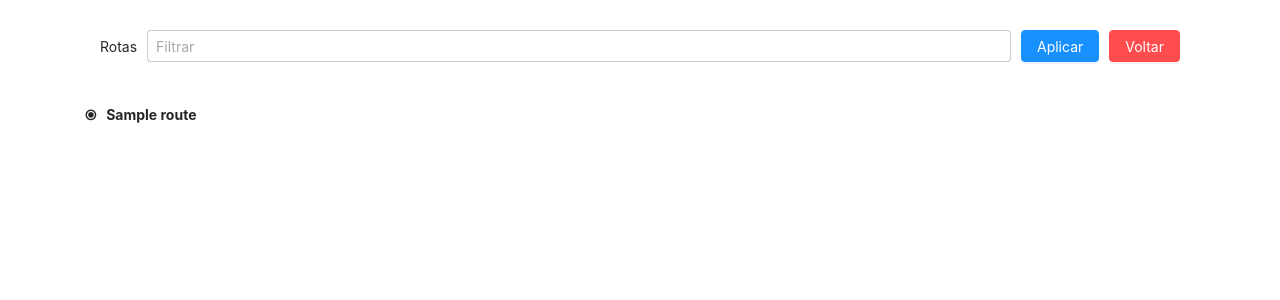
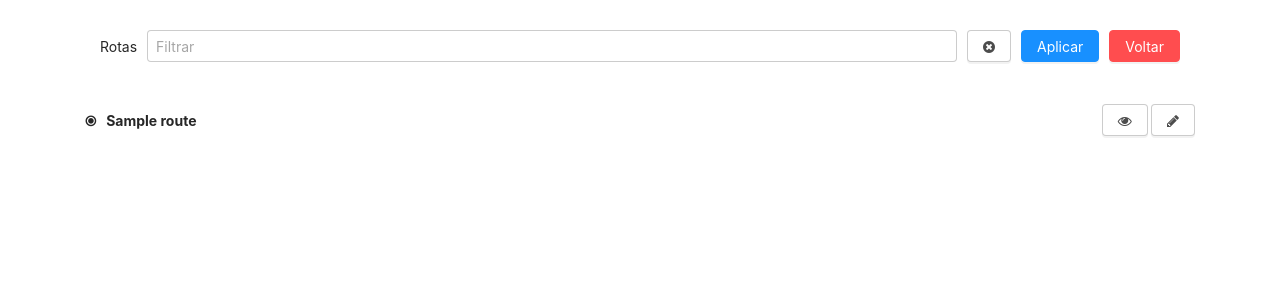
Before and after one commit to mateusolorenzatti/gtfs-farroupilha-manager, a Django app: template templates/routes/routes.html in a window 1280 px wide. Shown: the part 50-350 px from the top of the page. Run offline with Django 3.2, Linux system fonts and the light colour scheme; the template is opened without the code that fills it: most values are stand-ins (such as "Sample title", 1, 10 or a date in 2020); lists and menus that the app fills with data are empty; some libraries are stand-ins or nearby versions.

Commit message:
Ajustes na tela de Lista das Rotas; Alterado o espaçamento na sidebar

```diff
--- a/templates/basic/partials/_sidebar.html
+++ b/templates/basic/partials/_sidebar.html
@@ -5,7 +5,7 @@
       <h5 class="sidebar-title"> Acesso </h5>
       <div class="sidebar-divider"></div>
       <a href="/logout" class="sidebar-link">
-        <i class="fa fa-sign-out mr-2" aria-hidden="true"></i>
+        <i class="fa fa-sign-out mr-2" aria-hidden="true"></i> &nbsp;
         Logout
       </a>
       <!-- <a href="#" class="sidebar-link">CLI commands</a> -->
@@ -14,12 +14,12 @@
       <h5 class="sidebar-title"> Acesso </h5>
       <div class="sidebar-divider"></div>
       <a href="/login" class="sidebar-link">
-        <i class="fa fa-sign-in mr-2" aria-hidden="true"></i>
+        <i class="fa fa-sign-in mr-2" aria-hidden="true"></i> &nbsp;
         Login
       </a>
 
       <a href="/admin" class="sidebar-link">
-        <i class="fa fa-shield mr-2" aria-hidden="true"></i>
+        <i class="fa fa-shield mr-2" aria-hidden="true"></i> &nbsp;
         Admin Django
       </a>
       {% endif %}
@@ -29,12 +29,12 @@
       <h5 class="sidebar-title">Sobre</h5>
       <div class="sidebar-divider"></div>
       <a href="https://www.feitonabiblioteca.org/bybus?lang=pt" target="_blank" rel="noopener noreferrer" class="sidebar-link">
-        <i class="fa fa-bus mr-2" aria-hidden="true"></i>
+        <i class="fa fa-bus mr-2" aria-hidden="true"></i> &nbsp;
         Projeto ByBus
       </a>
 
       <a href="https://github.com/mateusolorenzatti/gtfs-farroupilha-manager" target="_blank" rel="noopener noreferrer" class="sidebar-link">
-        <i class="fa fa-github mr-2" aria-hidden="true"></i>
+        <i class="fa fa-github mr-2" aria-hidden="true"></i> &nbsp;
         Projeto no Github
       </a>
 
@@ -43,7 +43,7 @@
       <h5 class="sidebar-title">Opções</h5>
       <div class="sidebar-divider"></div>
       <a onclick="halfmoon.toggleDarkMode()" class="sidebar-link">
-        <i class="fa fa-moon-o mr-2" aria-hidden="true"></i>
+        <i class="fa fa-moon-o mr-2" aria-hidden="true"></i> &nbsp;
         Aternar Tema
       </a>
 
--- a/templates/gtfs/dashboard.html
+++ b/templates/gtfs/dashboard.html
@@ -22,7 +22,7 @@
                     <div class="text-left">
                         {% for route in routes %}
 
-                        {% include 'routes/partials/_item.html' %} <br>
+                        {% include 'routes/partials/_item_simple.html' %} <br>
 
                         {% endfor %}
                         <p> E mais ...</p>
--- a/templates/routes/partials/_item.html
+++ /dev/null
@@ -1,3 +0,0 @@
-<tr>
-    <th> <spam style="color: #{{ route.route_color }};" > ⦿ &nbsp; </spam> {{ route.route_long_name }}</th>
-</tr>
--- /dev/null
+++ b/templates/routes/partials/_item_simple.html
@@ -0,0 +1 @@
+<th> <spam style="color: #{{ route.route_color }};" > ⦿ &nbsp; </spam> {{ route.route_long_name }}</th>
--- /dev/null
+++ b/templates/routes/partials/_item_table.html
@@ -0,0 +1,13 @@
+<tr>
+    <th> <spam style="color: #{{ route.route_color }};" > ⦿ &nbsp; </spam> {{ route.route_long_name }}</th>
+    <th>
+        <div class="float-right">
+            <a class="btn"  >
+                <i class="fa fa-eye" aria-hidden="true"></i>
+            </a>
+            <a class="btn"  >
+                <i class="fa fa-pencil" aria-hidden="true"></i>
+            </a>
+        </div>
+    </th>
+</tr>
--- a/templates/routes/partials/_table.html
+++ b/templates/routes/partials/_table.html
@@ -4,7 +4,7 @@
 
         {% for route in routes %}
 
-        {% include 'routes/partials/_item.html' %}
+        {% include 'routes/partials/_item_table.html' %}
 
         {% endfor %}
 
--- a/templates/routes/routes.html
+++ b/templates/routes/routes.html
@@ -10,7 +10,11 @@
 
                 <label> Rotas </label>
 
-                <input type="text" {% if query %} value="{{ query }}" {% endif %} class="form-control" placeholder="Filtrar" name="q">
+                <input type="text" {% if query %} value="{{ query }}" {% endif %} class="form-control" placeholder="Filtrar" name="q" id="input">
+
+                <a class="btn float-right" onclick="document.getElementById('input').value=''">
+                    <i class="fa fa-times-circle" aria-hidden="true"></i>
+                </a>
 
                 <input type="submit" class="btn btn-primary" value="Aplicar">
 
```
